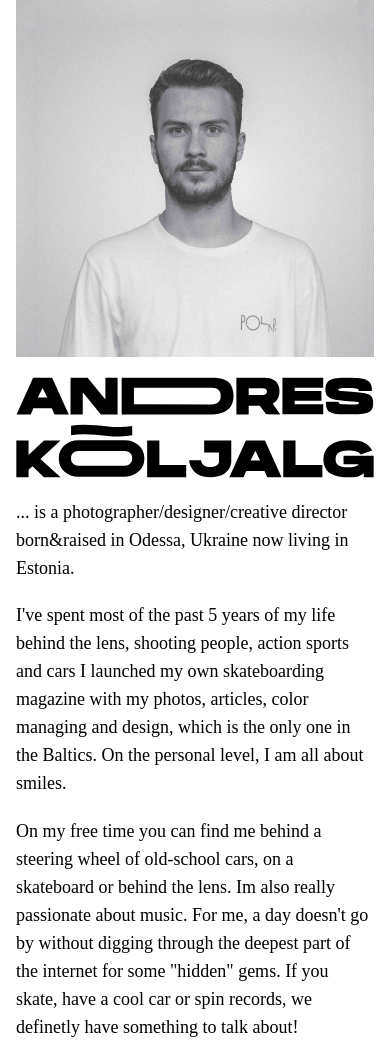
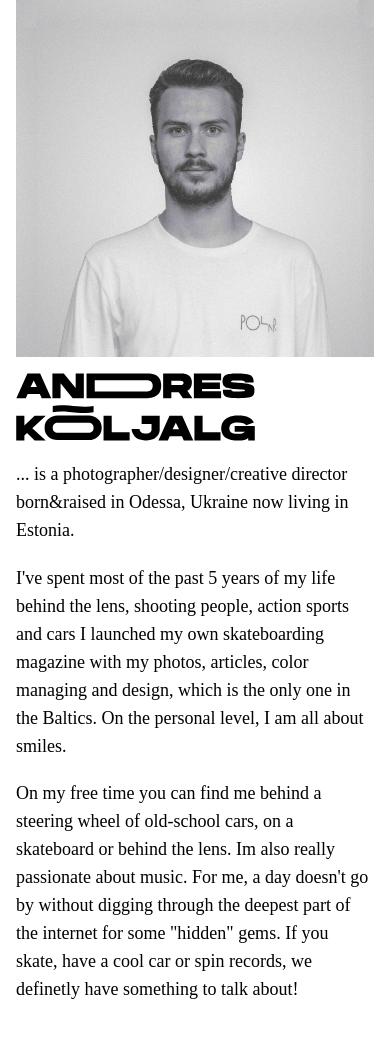
Before and after one commit to andreskoljalg/andres-koljalg-portfolio, a PHP site: page /about.html in a window 390 px wide. Shown: the part 81-1138 px from the top of the page. After the commit the page ends 1080 px from the top, so only its background shows below. Run offline with PHP 8.4, Linux system fonts and the light colour scheme.

Commit message:
gap not supported on some safari

```diff
--- a/about.html
+++ b/about.html
@@ -32,9 +32,9 @@
     <div class="hidden lg:block px-12 xl:px-24 py-8 w-fit">
         <a href="javascript:delay('/index0.html')"><h1 class="font-['Hanson'] text-3xl">BACK</h1></a>
     </div>
-    <div class="flex flex-col-reverse gap-[5vw] lg:gap-10 p-4 sm:p-12 lg:p-24 lg:flex-row translate-y-[100vh] duration-700 delay-300 ease-in-out lg:translate-y-0" id="slide">
+    <div class="flex flex-col-reverse lg:gap-10 p-4 sm:p-12 lg:p-24 lg:flex-row translate-y-[100vh] duration-700 delay-300 ease-in-out lg:translate-y-0" id="slide">
         <div class="flex flex-col w-full lg:w-8/12 text-lg xl:text-xl justify-center gap-[5vw] lg:gap-4 font-['Times_New_Roman']">
-            <img src="assets/svgs/ak_mainlogotitle.svg" class="w-full lg:w-1/2" alt="ak_mainlogotitle">
+            <img src="assets/svgs/ak_mainlogotitle.svg" class="w-2/3 sm:w-1/2 mt-4 lg:m-0" alt="ak_mainlogotitle">
             <p>... is a photographer/designer/creative director born&raised in Odessa, Ukraine now living in Estonia.</p>
             <p>I've spent most of the past 5 years of my life behind the lens, shooting people, action sports and cars
                 I launched my own skateboarding magazine with my photos, articles, color managing and design,
--- a/style.css
+++ b/style.css
@@ -536,6 +536,10 @@ Ensure the default browser behavior of the `hidden` attribute.
   margin-bottom: 1rem;
 }
 
+.mt-4 {
+  margin-top: 1rem;
+}
+
 .flex {
   display: flex;
 }
@@ -638,6 +642,10 @@ Ensure the default browser behavior of the `hidden` attribute.
 
 .w-4\/6 {
   width: 66.666667%;
+}
+
+.w-1\/2 {
+  width: 50%;
 }
 
 .max-w-xl {
```
